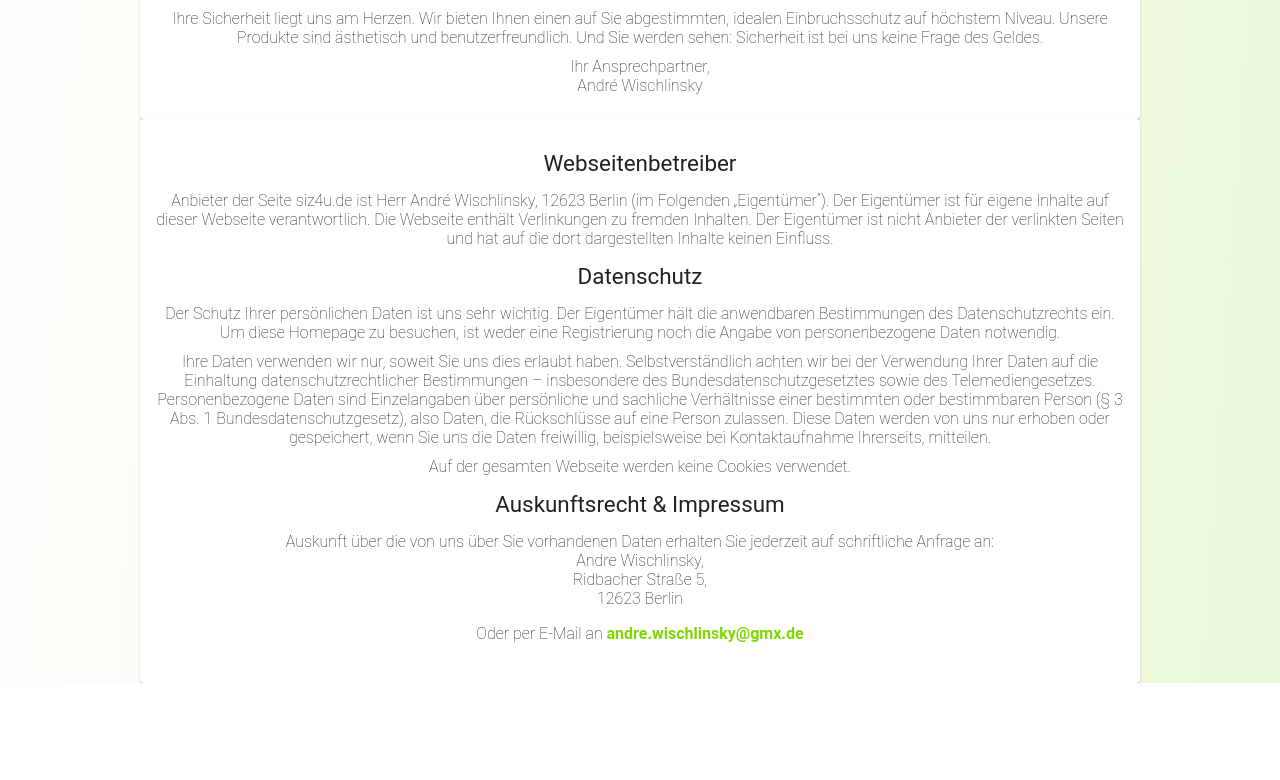
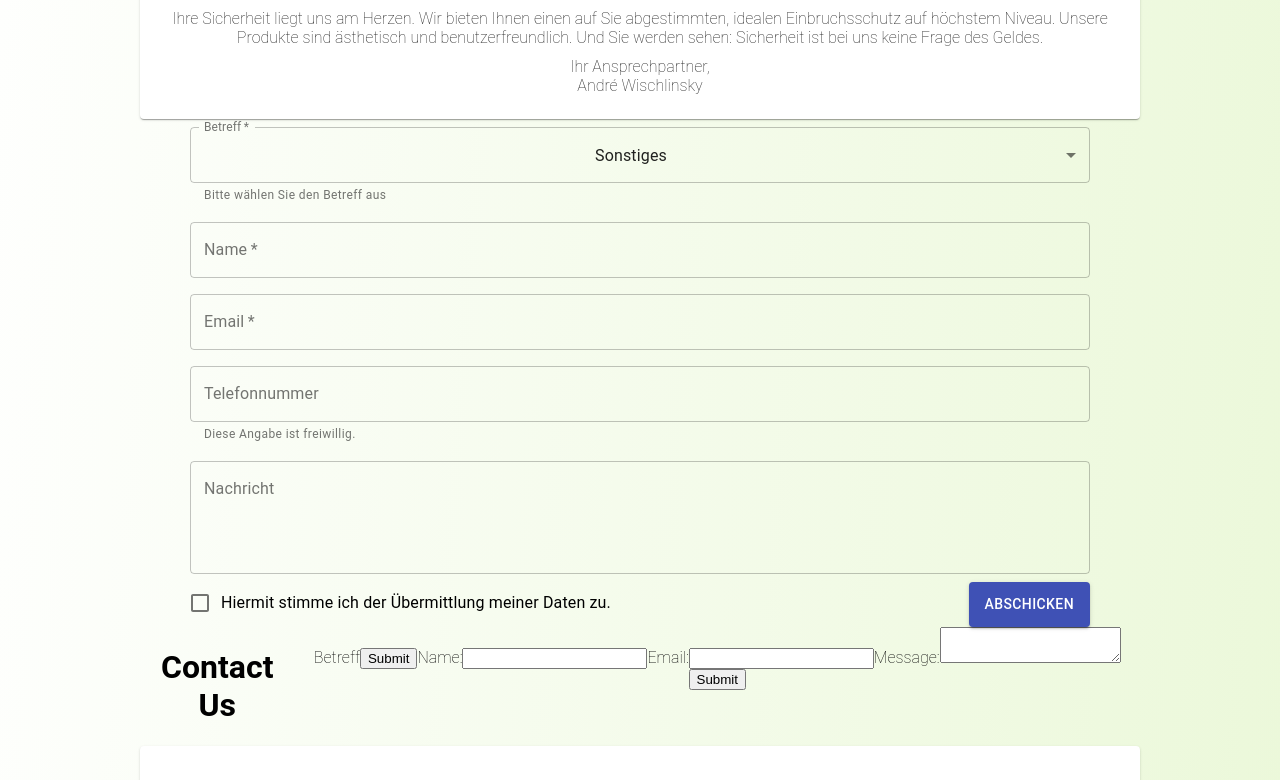
Before and after one commit to wischli/siz4u, a React (Create React App) app: page / in a window 1280 px wide. Shown: the part 1013-1793 px from the top of the page. Before the commit the page ends 1696 px from the top, so only its background shows below. Built offline with nearby package versions, Linux system fonts and the light colour scheme; what webfontloader would draw is missing.

Commit message:
chore: init form

```diff
--- a/package.json
+++ b/package.json
@@ -8,6 +8,7 @@
     "@testing-library/jest-dom": "^4.2.4",
     "@testing-library/react": "^9.3.2",
     "@testing-library/user-event": "^7.1.2",
+    "axios": "^0.19.2",
     "react": "^16.12.0",
     "react-dom": "^16.12.0",
     "react-scripts": "3.4.0",
--- a/src/App.tsx
+++ b/src/App.tsx
@@ -8,6 +8,8 @@ import Header from "./components/header/Header";
 import Welcome from "./components/welcome/Welcome";
 // import ContactMe from './components/contact/ContactMe'
 import Datenschutz from "./components/privacy/Datenschutz";
+import MyForm from "./components/Form/Form";
+import MForm from "./components/Form/MForm";
 
 function App() {
   return (
@@ -18,6 +20,8 @@ function App() {
         <div className="my-cards">
           <Welcome />
           {/* <ContactMe /> */}
+          <MForm />
+          <MyForm />
           <Datenschutz />
         </div>
       </main>
--- /dev/null
+++ b/src/components/Form/Form.tsx
@@ -0,0 +1,59 @@
+import React, { useState } from "react";
+import axios from "axios";
+
+function MyForm() {
+  const [serverState, setServerState] = useState({
+    submitting: false,
+    status: null,
+  });
+  const handleServerResponse = (ok: any, msg: any, form: any) => {
+    setServerState({
+      submitting: false,
+      status: { ok, msg } as any,
+    });
+    if (ok) {
+      form.reset();
+    }
+  };
+  const handleOnSubmit = (e: any) => {
+    e.preventDefault();
+    const form = e.target;
+    setServerState({ submitting: true, status: null });
+    axios({
+      method: "post",
+      url: "https://formspree.io/mbjavdke",
+      data: new FormData(form),
+    })
+      .then((r) => {
+        handleServerResponse(true, "Thanks!", form);
+      })
+      .catch((r) => {
+        handleServerResponse(false, r.response.data.error, form);
+      });
+  };
+  return (
+    <div style={{ display: "flex" }}>
+      <h1>Contact Us</h1>
+      <form onSubmit={handleOnSubmit}>
+        <label htmlFor="subject">Betreff</label>
+        <input id="subject" type="submit" name="subject" required />
+        <label htmlFor="name">Name:</label>
+        <input type="text" id="name" name="name" required />
+        <label htmlFor="email">Email:</label>
+        <input id="email" type="email" name="email" required />
+        <label htmlFor="message">Message:</label>
+        <textarea id="message" name="message"></textarea>
+        <button type="submit" disabled={serverState.submitting}>
+          Submit
+        </button>
+        {serverState.status && (
+          <p className={!(serverState.status as any).ok ? "errorMsg" : ""}>
+            {(serverState.status as any).msg}
+          </p>
+        )}
+      </form>
+    </div>
+  );
+}
+
+export default MyForm;
--- /dev/null
+++ b/src/components/Form/MForm.tsx
@@ -0,0 +1,198 @@
+import React from "react";
+import TextField from "@material-ui/core/TextField";
+import { createStyles, makeStyles, Theme } from "@material-ui/core/styles";
+import {
+  MenuItem,
+  FormControlLabel,
+  Checkbox,
+  Button,
+  FormControl,
+  FormGroup,
+  FormHelperText,
+} from "@material-ui/core";
+// import HouseIcon from "@material-ui/icons/House";
+// import DeviceHubIcon from "@material-ui/icons/DeviceHub";
+// import LiveHelpIcon from "@material-ui/icons/LiveHelp";
+
+// const labels = (
+//   text: string,
+//   label: <DeviceHubIcon> | <HouseIcon>
+// ) => (
+//   <div>
+//     {label}
+//     {text}
+//   </div>
+// );
+
+const sleep = (ms: number) => new Promise((resolve) => setTimeout(resolve, ms));
+
+const subjects = [
+  {
+    value: "Edelmetalle",
+    label: "Edelmetalle",
+  },
+  {
+    value: "Alarmanlagen",
+    label: "Alarmanlagen",
+  },
+  {
+    value: "Sonstiges",
+    label: "Sonstiges",
+  },
+];
+
+const useStyles = makeStyles((theme: Theme) =>
+  createStyles({
+    root: {
+      "& .MuiTextField-root": {
+        margin: theme.spacing(1),
+        width: "90%",
+      },
+    },
+    buttonRow: {
+      display: "flex",
+      width: "90%",
+      justifyContent: "space-between",
+      margin: "auto",
+    },
+  })
+);
+
+export default function MForm() {
+  const classes = useStyles();
+  const [subject, setSubject] = React.useState("Sonstiges");
+  const [email, setEmail] = React.useState(false);
+  const [name, setName] = React.useState(false);
+  const [checkbox, setCheckbox] = React.useState(false);
+  const [button, setButton] = React.useState(false);
+
+  const handleSubjectChange = (event: React.ChangeEvent<HTMLInputElement>) => {
+    setSubject(event.target.value);
+  };
+  const handleNameChange = (event: React.ChangeEvent<HTMLInputElement>) => {
+    setName(Boolean(event.target.value));
+  };
+  const handleCheckboxChange = (event: React.ChangeEvent<HTMLInputElement>) => {
+    setCheckbox(event.target.checked);
+  };
+  const handleEmailChange = async (
+    event: React.ChangeEvent<HTMLInputElement>
+  ) => {
+    event.persist();
+    await sleep(1000);
+    setEmail(
+      !/^[A-Z0-9._%+-]+@[A-Z0-9.-]+\.[A-Z]{2,4}$/i.test(event?.target?.value)
+    );
+  };
+  const handleSubmit = (event: any) => {
+    event.preventDefault();
+    setButton(true);
+    if (!email) {
+      console.log("Email fehlt");
+    }
+    if (!name) {
+      console.log("Name fehlt");
+    }
+    if (!checkbox) {
+      console.log("Bitte stimmen Sie der Zusendung Ihrer Daten zu.");
+    }
+    if (email && name && checkbox) {
+      console.log(true);
+    }
+    console.log(false);
+  };
+
+  return (
+    <form className={classes.root} autoComplete="on">
+      <TextField
+        id="outlined-select-subject"
+        select
+        label="Betreff"
+        value={subject}
+        onChange={handleSubjectChange}
+        helperText="Bitte wählen Sie den Betreff aus"
+        defaultValue="Sonstiges"
+        required
+        variant="outlined"
+      >
+        {subjects.map((option) => (
+          <MenuItem key={option.value} value={option.value}>
+            {option.label}
+          </MenuItem>
+        ))}
+      </TextField>
+      <TextField
+        id="form-name"
+        label="Name"
+        type="text"
+        name="name"
+        onChange={handleNameChange}
+        error={button && !name}
+        helperText={button && !name ? "Diese Angabe ist notwendig." : ""}
+        variant="outlined"
+        required
+      />
+      <TextField
+        id="form-mail"
+        label="Email"
+        type="email"
+        name="email"
+        onChange={handleEmailChange}
+        error={email || (button && !email)}
+        helperText={
+          email || (button && !email)
+            ? "Diese Angabe ist notwendig und aktuell ungültig."
+            : ""
+        }
+        variant="outlined"
+        required
+      />
+      <TextField
+        id="form-phone"
+        label="Telefonnummer"
+        type="tel"
+        name="tel"
+        variant="outlined"
+        helperText="Diese Angabe ist freiwillig."
+      />
+      <TextField
+        id="form-message"
+        label="Nachricht"
+        multiline
+        rows={4}
+        variant="outlined"
+      />
+      <div className={classes.buttonRow}>
+        <FormControl
+          required
+          error={button && !checkbox}
+          component="fieldset"
+          // className={classes.formControl}
+        >
+          <FormGroup>
+            <FormControlLabel
+              control={
+                <Checkbox
+                  checked={checkbox}
+                  onChange={handleCheckboxChange}
+                  name="checkbox"
+                  color={button && !checkbox ? "secondary" : "primary"}
+                  style={button && !checkbox ? { color: "red" } : {}}
+                />
+              }
+              label="Hiermit stimme ich der Übermittlung meiner Daten zu."
+            />
+          </FormGroup>
+          <FormHelperText>
+            {button && !checkbox
+              ? "Bitte stimmen Sie der Zusendung Ihrer Daten zu."
+              : ""}
+          </FormHelperText>
+        </FormControl>
+        <Button variant="contained" color="primary" onClick={handleSubmit}>
+          Abschicken
+        </Button>
+      </div>
+    </form>
+  );
+}
--- a/src/index.js
+++ b/src/index.js
@@ -3,7 +3,6 @@ import ReactDOM from "react-dom";
 import "./index.css";
 import App from "./App";
 import * as serviceWorker from "./serviceWorker";
-import "./fonts/Exo-Regular.ttf";
 import WebFont from "webfontloader";
 
 WebFont.load({
```
Also changed, not shown: 2 other files (tests, documents, lock files or other folders).
